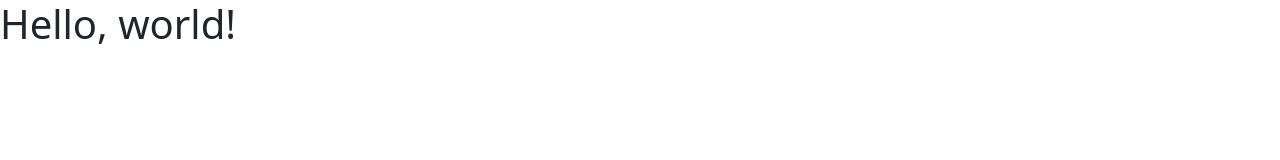
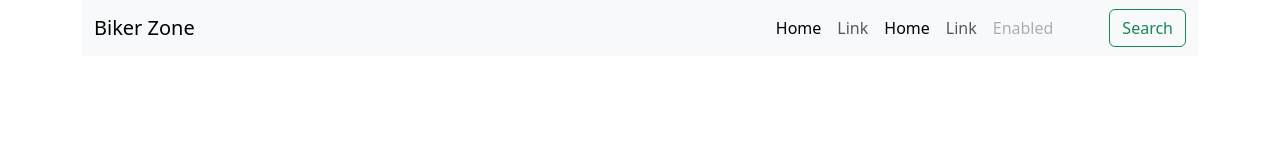
Before and after one commit to sadiaprova12/Bikers-Zone, a plain HTML site: page index.html in a window 1280 px wide. Drawn offline with nearby package versions, Linux system fonts and the light colour scheme.

Commit message:
navbar style added

```diff
--- a/index.html
+++ b/index.html
@@ -6,8 +6,65 @@
     <title>Bikers Zone</title>
     <link href="https://cdn.jsdelivr.net/npm/bootstrap@5.3.2/dist/css/bootstrap.min.css" rel="stylesheet" integrity="sha384-T3c6CoIi6uLrA9TneNEoa7RxnatzjcDSCmG1MXxSR1GAsXEV/Dwwykc2MPK8M2HN" crossorigin="anonymous">
   </head>
-  <body>
-    <h1>Hello, world!</h1>
+  <!-- body moddhe class = container-lg deyar karon hocche navbar majh borabor asar jonno. Boostrap layout e onk gulo option ase-->
+  <body class="container-lg">
+    <!-- Header file-->
+    <!-- Header r moddhe always Navbar line gulo thakbe-->
+    <header>
+        <nav class="navbar navbar-expand-lg bg-body-tertiary">
+            <div class="container-fluid">
+              <a class="navbar-brand" href="#">Biker Zone</a>
+              <button class="navbar-toggler" type="button" data-bs-toggle="collapse" data-bs-target="#navbarSupportedContent" aria-controls="navbarSupportedContent" aria-expanded="false" aria-label="Toggle navigation">
+                <span class="navbar-toggler-icon"></span>
+              </button>
+              <div class="collapse navbar-collapse" id="navbarSupportedContent">
+                <ul class="navbar-nav ms-auto mb-2 mb-lg-0">
+                  <li class="nav-item">
+                    <a class="nav-link active" aria-current="page" href="#">Home</a>
+                  </li>
+                  <li class="nav-item">
+                    <a class="nav-link" href="#">Link</a>
+                  </li>
+                  <li class="nav-item">
+                    <a class="nav-link active" aria-current="page" href="#">Home</a>
+                  <!--<li class="nav-item dropdown">
+                    <a class="nav-link dropdown-toggle" href="#" role="button" data-bs-toggle="dropdown" aria-expanded="false">
+                      Dropdown
+                    </a>
+                    <ul class="dropdown-menu">
+                      <li><a class="dropdown-item" href="#">Action</a></li>
+                      <li><a class="dropdown-item" href="#">Another action</a></li>
+                      <li><hr class="dropdown-divider"></li>
+                      <li><a class="dropdown-item" href="#">Something else here</a></li>
+                    </ul>
+                  </li> -->
+                  <li class="nav-item">
+                    <a class="nav-link" href="#">Link</a>
+                  </li>
+                  <li class="nav-item">
+                    <a class="nav-link disabled" aria-disabled="true">Enabled</a>
+                  </li>
+                </ul>
+               <!-- <form class="d-flex" role="search">
+                  <input class="form-control me-2" type="search" placeholder="Search" aria-label="Search">
+                  <button class="btn btn-outline-success" type="submit">Search</button>
+                </form> -->
+                <button class=" ms-5 btn btn-outline-success" type="submit">Search</button>
+              </div>
+            </div>
+          </nav>
+    </header>
+
+    <!-- Website r main part-->
+    <main>
+
+    </main>
+
+    <!-- footer line-->
+    <footer>
+
+    </footer>
+
     <!--Bootstrap js file link-->
     <script src="https://cdn.jsdelivr.net/npm/bootstrap@5.3.2/dist/js/bootstrap.bundle.min.js" integrity="sha384-C6RzsynM9kWDrMNeT87bh95OGNyZPhcTNXj1NW7RuBCsyN/o0jlpcV8Qyq46cDfL" crossorigin="anonymous"></script>
   </body>
```
